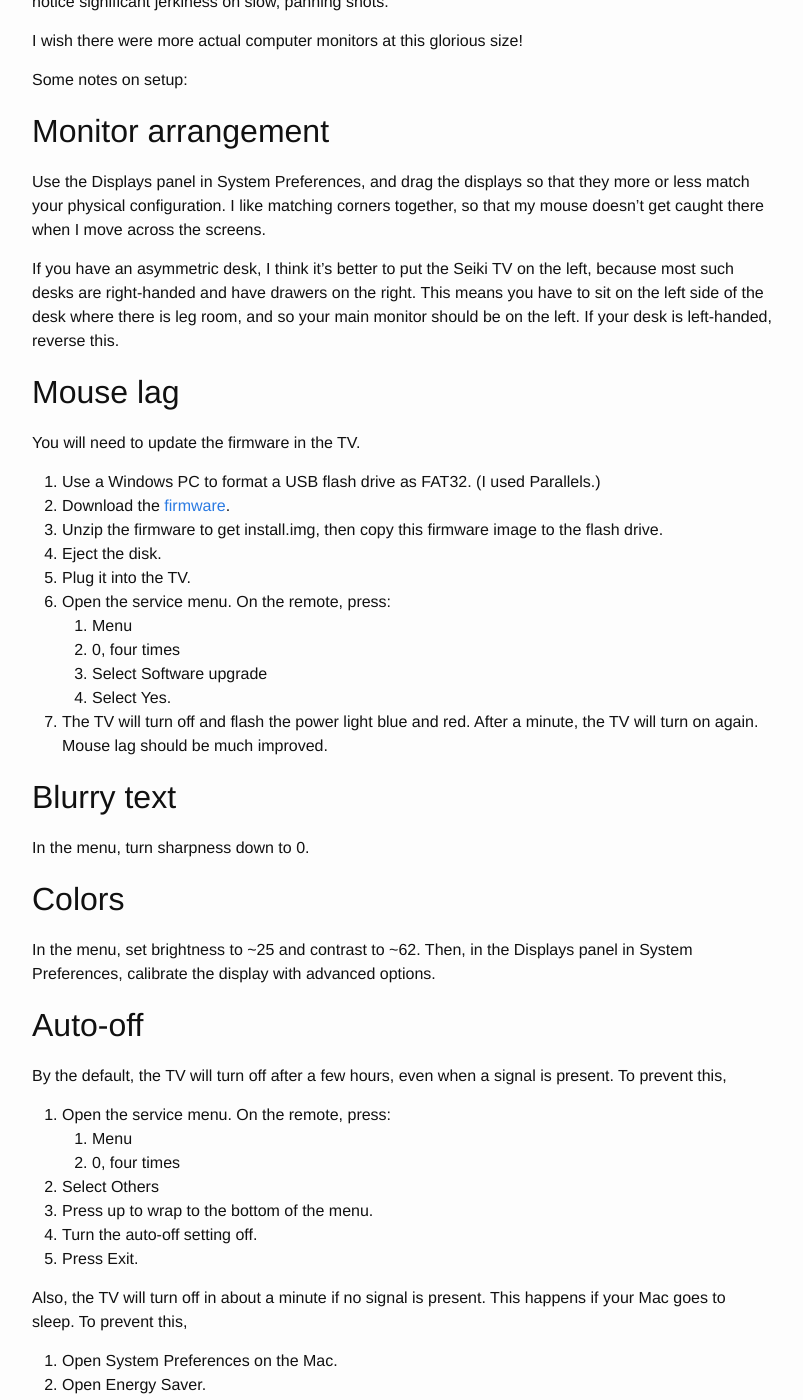
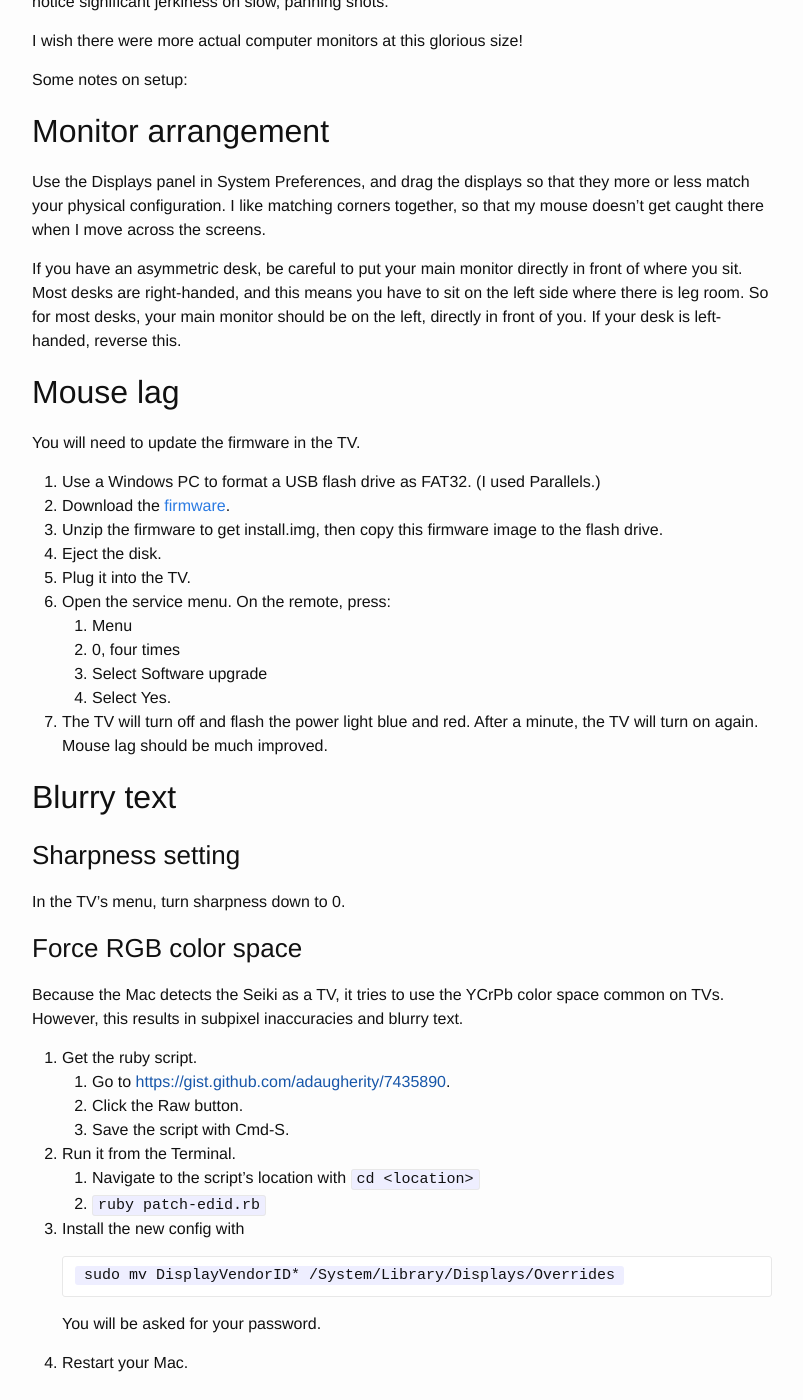
Before and after one commit to chaimleib/chaimleib.github.io, a Jekyll site: the page built from _posts/2014-11-04-seiki-4k-39-as-a-computer-monitor.markdown, in a window 1280 px wide and 1400 px high, scrolled down 561 px. Shown: the whole window, without its empty margins (238-1041 px from the left). Built offline with Jekyll 4.4.1, drawn with Linux system fonts in a browser that asks for light colours; some of the changed text lies outside the part shown.

Commit message:
added RGB color space to Seiki TV post

```diff
--- a/_posts/2014-11-04-seiki-4k-39-as-a-computer-monitor.markdown
+++ b/_posts/2014-11-04-seiki-4k-39-as-a-computer-monitor.markdown
@@ -16,12 +16,12 @@ I wish there were more actual computer monitors at this glorious size!
 
 Some notes on setup:
 
-##Monitor arrangement
+## Monitor arrangement
 Use the Displays panel in System Preferences, and drag the displays so that they more or less match your physical configuration. I like matching corners together, so that my mouse doesn't get caught there when I move across the screens.
 
-If you have an asymmetric desk, I think it's better to put the Seiki TV on the left, because most such desks are right-handed and have drawers on the right. This means you have to sit on the left side of the desk where there is leg room, and so your main monitor should be on the left. If your desk is left-handed, reverse this.
+If you have an asymmetric desk, be careful to put your main monitor directly in front of where you sit. Most desks are right-handed, and this means you have to sit on the left side where there is leg room. So for most desks, your main monitor should be on the left, directly in front of you. If your desk is left-handed, reverse this.
 
-##Mouse lag
+## Mouse lag
 You will need to update the firmware in the TV.
 
 1. Use a Windows PC to format a USB flash drive as FAT32. (I used Parallels.)
@@ -36,13 +36,35 @@ You will need to update the firmware in the TV.
     4. Select Yes.
 7. The TV will turn off and flash the power light blue and red. After a minute, the TV will turn on again. Mouse lag should be much improved.
 
-##Blurry text
-In the menu, turn sharpness down to 0.
+## Blurry text
 
-##Colors
+### Sharpness setting
+In the TV's menu, turn sharpness down to 0.
+
+### Force RGB color space
+Because the Mac detects the Seiki as a TV, it tries to use the YCrPb color space common on TVs. However, this results in subpixel inaccuracies and blurry text.
+
+1. Get the ruby script.
+    1. Go to [https://gist.github.com/adaugherity/7435890]().
+    2. Click the Raw button.
+    3. Save the script with Cmd-S.
+
+2. Run it from the Terminal.
+    1. Navigate to the script's location with `cd <location>`
+    2. `ruby patch-edid.rb`
+
+3. Install the new config with
+
+        sudo mv DisplayVendorID* /System/Library/Displays/Overrides
+
+    You will be asked for your password.
+
+4. Restart your Mac.
+
+## Colors
 In the menu, set brightness to ~25 and contrast to ~62. Then, in the Displays panel in System Preferences, calibrate the display with advanced options.
 
-##Auto-off
+## Auto-off
 By the default, the TV will turn off after a few hours, even when a signal is present. To prevent this,
 
 1. Open the service menu. On the remote, press:
@@ -59,7 +81,7 @@ Also, the TV will turn off in about a minute if no signal is present. This happe
 2. Open Energy Saver.
 3. For Power Adapter, set "Turn display off after" to "Never."
 
-##Turn monitor on when plugged in
+## Turn monitor on when plugged in
 When I first set this, I thought it meant that the TV would turn on as soon as I connected HDMI to my laptop. I was wrong. Instead, this setting affects what happens when *power* is plugged in, not video.
 
 But, if you want the convenience of your monitor always being on, and to turn it on automatically after a power interruption, you can. The power draw is ~80W at my backlight settings.
@@ -78,6 +100,8 @@ But, if you want the convenience of your monitor always being on, and to turn it
 Nov 9, 2014:
     More info on monitor arrangement and Auto Power On setting. Added recommended usage in intro.
 
+Nov 24, 2014:
+    Added section Force RGB color space
 
 [Amazon buy]: http://www.amazon.com/Seiki-SE39UY04-39-Inch-Ultra-Discontinued/dp/B00DOPGO2G
 [firmware]: http://www.seiki.com/support/downloads.php#firmware
```
